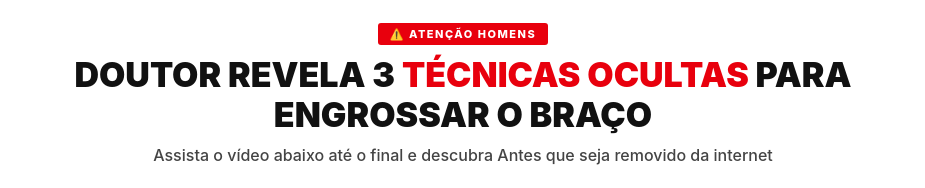
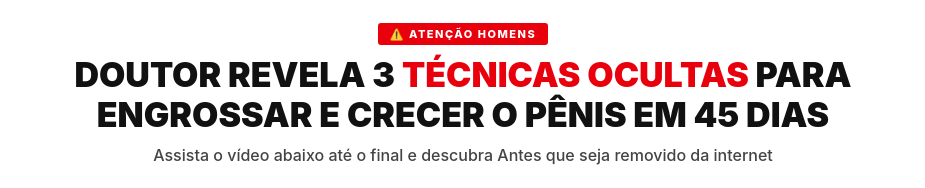
Before and after one commit to eriv01/maquinadeprazer.combr, a website: page index.html in a window 1280 px wide. Shown: the top 188 px of the page, without its empty margins (177-1102 px from the left). Drawn offline with Linux system fonts and the light colour scheme.

Commit message:
Update index.html

```diff
--- a/index.html
+++ b/index.html
@@ -305,7 +305,7 @@
 
     <div class="headline-wrap">
       <span class="eyebrow">⚠️ Atenção Homens</span>
-      <h1>Doutor Revela 3 <span>Técnicas Ocultas</span> Para Engrossar o BRAÇO <span></span></h1>
+      <h1>Doutor Revela 3 <span>Técnicas Ocultas</span> Para Engrossar e crecer o Pênis em 45 Dias<span></span></h1>
       <p class="sub-headline">Assista o vídeo abaixo até o final e descubra Antes que seja removido da internet</p>
     </div>
 
```
